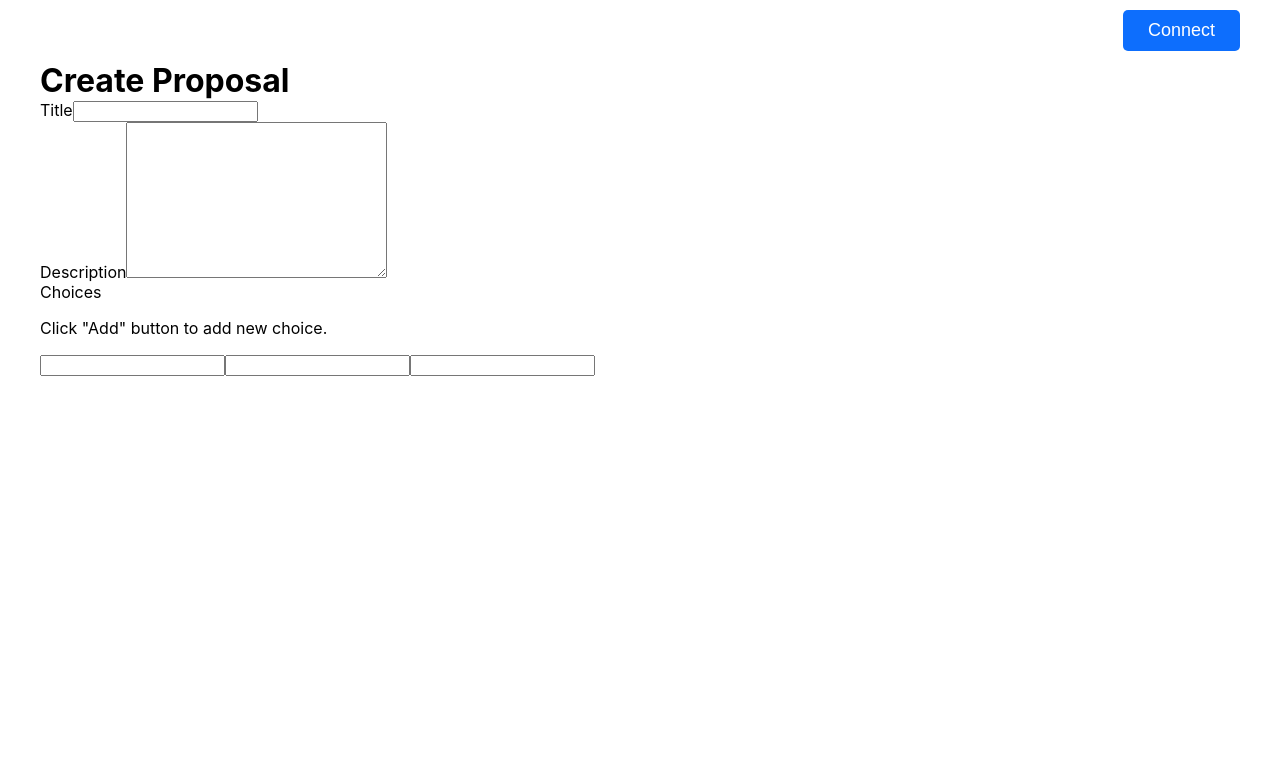
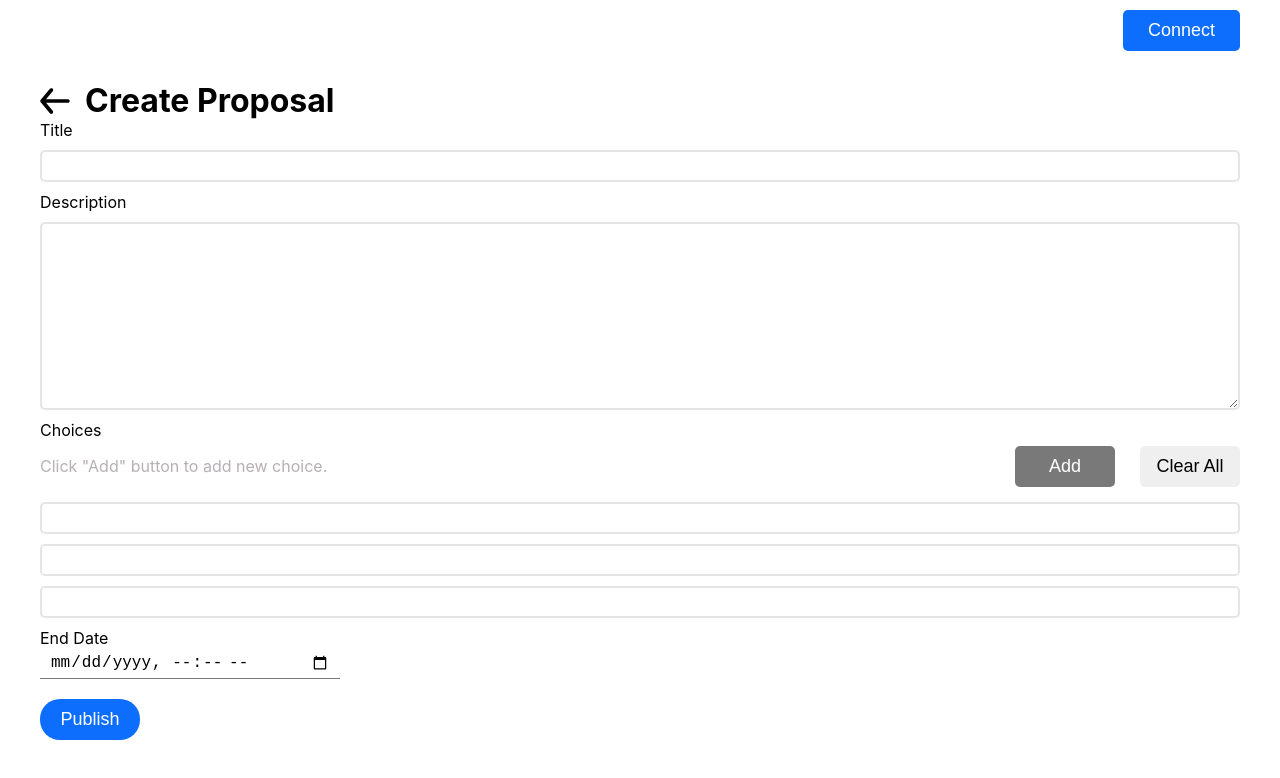
Before and after one commit to novrandobilly/superlative-secret-society, a Next.js app: page /proposal/new in a window 1280 px wide. Shown: the top 778 px of the page. Built offline with nearby package versions, Linux system fonts and the light colour scheme.

Commit message:
Front End Template

```diff
--- a/components/Layout.module.scss
+++ b/components/Layout.module.scss
@@ -3,15 +3,16 @@
   max-width: 1200px;
   margin: 0 auto;
   padding-bottom: 50px;
+
   .HeaderNav {
     display: flex;
     justify-content: space-between;
     align-items: center;
     width: 100%;
     padding: 10px 0;
+    margin-bottom: 20px;
     h1 {
       margin: 0;
-      font-weight: 400;
       font-size: 40px;
     }
     button {
--- a/components/ProposalListItem.module.scss
+++ b/components/ProposalListItem.module.scss
@@ -3,12 +3,14 @@
   border-radius: 5px;
   padding: 15px;
   position: relative;
+  margin-bottom: 20px;
   &:hover {
     cursor: pointer;
   }
   h2 {
     margin: 0;
     margin-bottom: 10px;
+    font-weight: 400;
   }
   p {
     margin: 0;
--- a/components/ProposalListItem.tsx
+++ b/components/ProposalListItem.tsx
@@ -5,7 +5,7 @@ import Link from 'next/link';
 
 interface ProposalListItemType {
   title: string;
-  datePosted: Date;
+  datePosted: string;
   authorId: string;
   description?: string;
   status: 'open' | 'closed';
@@ -17,7 +17,7 @@ const ProposalListItem: React.FC<ProposalListItemType> = ({ title, datePosted, a
       <div className={styles.Container}>
         <h2>{title}</h2>
         <div className={styles.DateId}>
-          <p>{DateTime.fromJSDate(datePosted).toRelative({ unit: 'days' })} &nbsp;</p>
+          <p>{DateTime.fromJSDate(new Date(datePosted)).toRelative({ unit: 'days' })} &nbsp;</p>
           <p>&bull;&nbsp;&nbsp;by {authorId}</p>
         </div>
         {description && <p>{description}</p>}
--- a/pages/proposal/new.module.scss
+++ b/pages/proposal/new.module.scss
@@ -1,8 +1,122 @@
 .HeadingTitle {
+  display: flex;
+  align-items: center;
+  & > *:nth-child(1) {
+    &:hover {
+      cursor: pointer;
+    }
+  }
   h1 {
     margin: 0;
-  }
-  .Arrow {
-    font-size: 80px;
+    margin-left: 15px;
   }
 }
+
+.ProposalFormContainer {
+  .TitleInput {
+    display: flex;
+    flex-direction: column;
+    & > * {
+      margin-bottom: 10px;
+    }
+    input {
+      padding: 5px 10px;
+      outline: none;
+      border: 2px solid #e5e5e5;
+      border-radius: 5px;
+      font-size: 16px;
+    }
+  }
+  .DescriptionInput {
+    display: flex;
+    flex-direction: column;
+    & > * {
+      margin-bottom: 10px;
+    }
+
+    textarea {
+      outline: none;
+      border: 2px solid #e5e5e5;
+      border-radius: 5px;
+      font-size: 16px;
+    }
+  }
+}
+
+.ChoicesContainer {
+  .ChoicesSubHeading {
+    width: 100%;
+    display: flex;
+    justify-content: space-between;
+    align-items: center;
+    margin-bottom: 10px;
+    & > p {
+      color: #b6b0b4;
+    }
+    .AddClearButtonContainer {
+      width: 100%;
+      max-width: 225px;
+      display: flex;
+      justify-content: space-between;
+      align-items: center;
+      button {
+        width: 100px;
+        padding: 10px 0;
+        border-radius: 5px;
+        border: none;
+        font-size: 18px;
+      }
+      .ButtonAdd {
+        background-color: #797979;
+        color: #fff;
+      }
+    }
+  }
+  .ChoicesInputContainer {
+    display: flex;
+    flex-direction: column;
+    justify-content: center;
+    align-items: flex-start;
+    width: 100%;
+    input {
+      padding: 5px 10px;
+      outline: none;
+      border: 2px solid #e5e5e5;
+      border-radius: 5px;
+      font-size: 16px;
+      width: 100%;
+      margin-bottom: 10px;
+    }
+  }
+}
+
+.EndDate {
+  display: flex;
+  flex-direction: column;
+  width: 100%;
+  max-width: 300px;
+  margin-bottom: 20px;
+  input {
+    border: none;
+    border-bottom: 1px solid #797979;
+    padding: 5px 10px;
+    font-size: 16px;
+  }
+}
+
+.PublishButton {
+  width: 100%;
+  display: flex;
+  align-items: center;
+  justify-content: flex-start;
+  button {
+    border: none;
+    width: 100%;
+    max-width: 100px;
+    padding: 10px 0;
+    border-radius: 20px;
+    background-color: #0d6efe;
+    color: #fff;
+    font-size: 18px;
+  }
+}
--- a/pages/proposal/new.tsx
+++ b/pages/proposal/new.tsx
@@ -1,31 +1,55 @@
 import React from 'react';
 import Layout from '../../components/Layout';
+import Image from 'next/image';
 import styles from './new.module.scss';
+import BackArrow from '../../assets/icons/BackArrow.svg';
+import Link from 'next/link';
 
 const NewProposal = () => {
   return (
     <Layout home={false}>
       <div className={styles.HeadingTitle}>
+        <Link href='/' passHref>
+          <Image width={30} height={30} src={BackArrow} />
+        </Link>
         <h1>Create Proposal</h1>
       </div>
       <form className={styles.ProposalFormContainer}>
-        <div>
+        <div className={styles.TitleInput}>
           <label htmlFor='Title'>Title</label>
           <input type='text' id='Title' />
         </div>
-        <div>
+        <div className={styles.DescriptionInput}>
           <label htmlFor='Description'>Description</label>
           <textarea id='Description' cols={30} rows={10}></textarea>
         </div>
 
-        <div>
+        <div className={styles.ChoicesContainer}>
           <label htmlFor='Choices'>Choices</label>
-          <p>Click "Add" button to add new choice.</p>
-          <div id='Choices'>
+          <div className={styles.ChoicesSubHeading}>
+            <p>Click "Add" button to add new choice.</p>
+            <div className={styles.AddClearButtonContainer}>
+              <button type='button' className={styles.ButtonAdd}>
+                Add
+              </button>
+              <button type='button' className={styles.ButtonClear}>
+                Clear All
+              </button>
+            </div>
+          </div>
+          <div id='Choices' className={styles.ChoicesInputContainer}>
             <input type='text' />
             <input type='text' />
             <input type='text' />
           </div>
+        </div>
+
+        <div className={styles.EndDate}>
+          <label htmlFor='EndDate'>End Date</label>
+          <input type='datetime-local' />
+        </div>
+        <div className={styles.PublishButton}>
+          <button type='button'>Publish</button>
         </div>
       </form>
     </Layout>
```
Also changed, not shown: pages/index.tsx (+8 -1 lines), assets/icons/BackArrow.svg (added).
